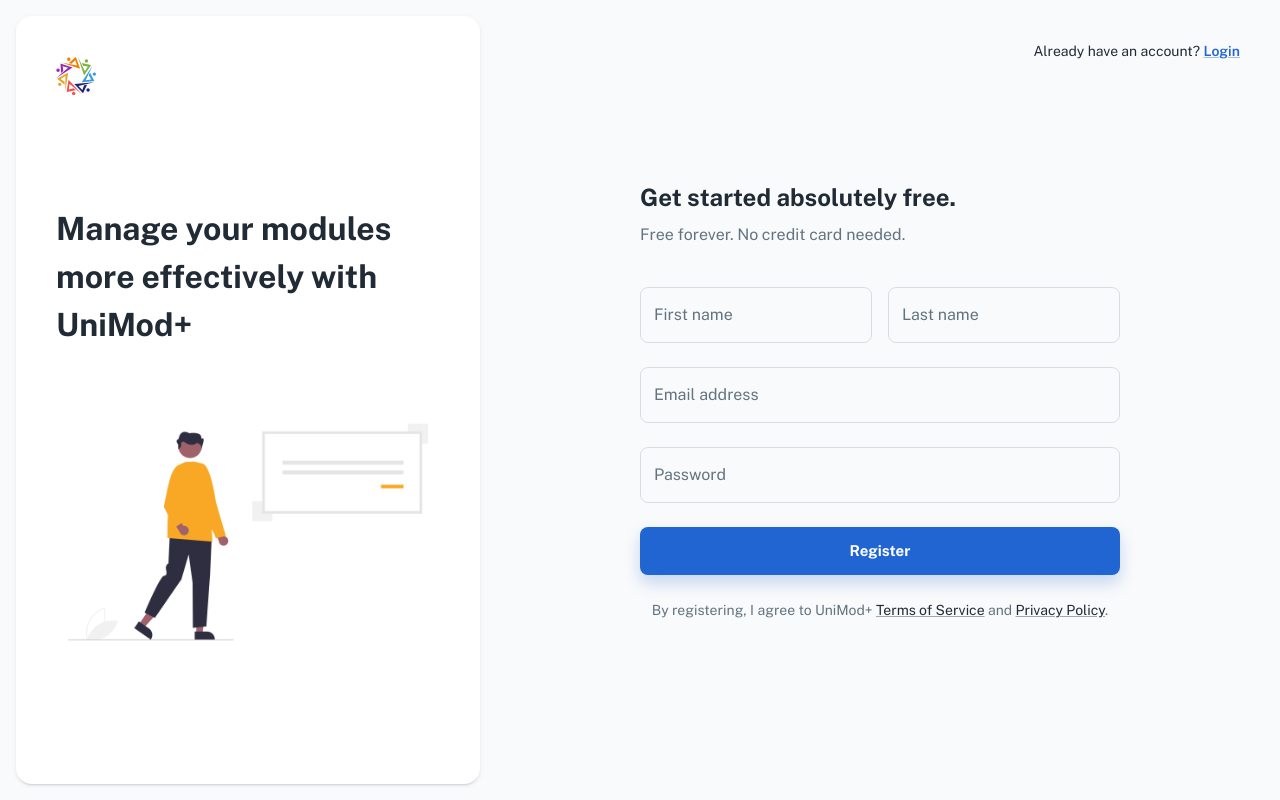
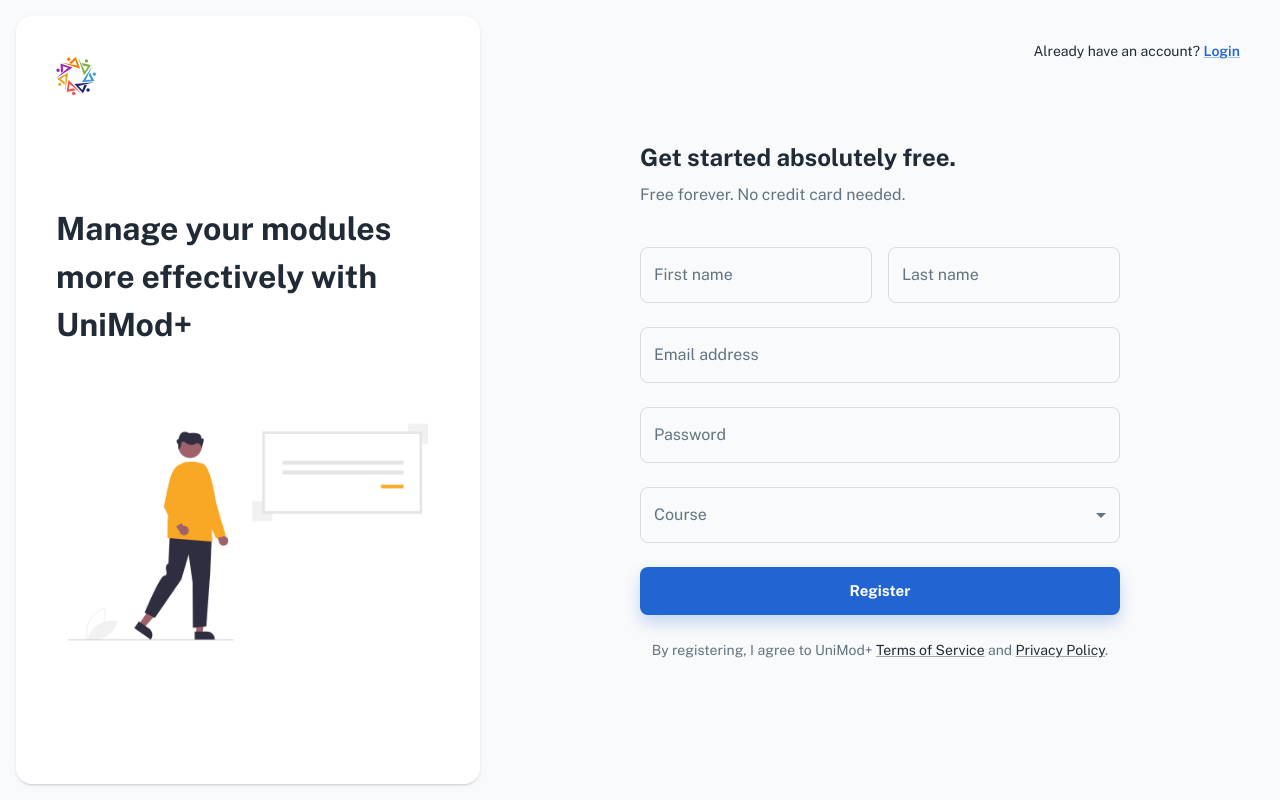
Before and after one commit to xmlew/UniMod, a React (Create React App) app: page /register in a window 1280 px wide. Built offline with nearby package versions, Linux system fonts and the light colour scheme; some icons are missing; a web font is replaced by a local one.

Commit message:
Update RegisterForm with Dropbox

```diff
--- a/src/sections/auth/register/RegisterForm.js
+++ b/src/sections/auth/register/RegisterForm.js
@@ -3,7 +3,7 @@ import { useState } from 'react';
 import { useFormik, Form, FormikProvider } from 'formik';
 import { useNavigate } from 'react-router-dom';
 // material
-import { Stack, TextField, IconButton, InputAdornment } from '@mui/material';
+import { Stack, TextField, IconButton, InputAdornment, Box, InputLabel, MenuItem, FormControl, Select} from '@mui/material';
 import { LoadingButton } from '@mui/lab';
 // component
 import Iconify from '../../../components/Iconify';
@@ -20,7 +20,14 @@ export default function RegisterForm() {
     lastName: Yup.string().min(2, 'Too Short!').max(50, 'Too Long!').required('Last name required'),
     email: Yup.string().email('Email must be a valid email address').required('Email is required'),
     password: Yup.string().required('Password is required'),
+    course: Yup.string().required('Course is required'),
   });
+
+  const [course, setCourse] = useState('');
+  const handleChange = (event) => {
+    setCourse(event.target.value);
+  };
+
 
   const formik = useFormik({
     initialValues: {
@@ -28,6 +35,7 @@ export default function RegisterForm() {
       lastName: '',
       email: '',
       password: '',
+      course:'',
     },
     validationSchema: RegisterSchema,
     onSubmit: () => {
@@ -88,6 +96,23 @@ export default function RegisterForm() {
             helperText={touched.password && errors.password}
           />
 
+          <Box sx={{ minWidth: 120 }}>
+            <FormControl fullWidth>
+              <InputLabel id="demo-simple-select-label">Course</InputLabel>
+              <Select
+                labelId="demo-simple-select-label"
+                id="demo-simple-select"
+                value={course}
+                label="Course"
+                onChange={handleChange}
+              >
+                <MenuItem value={10}>Computer Science</MenuItem>
+                <MenuItem value={20}>Business Analytics</MenuItem>
+                <MenuItem value={30}>Infomation Systems</MenuItem>
+              </Select>
+            </FormControl>
+          </Box>
+
           <LoadingButton fullWidth size="large" type="submit" variant="contained" loading={isSubmitting}>
             Register
           </LoadingButton>
```
